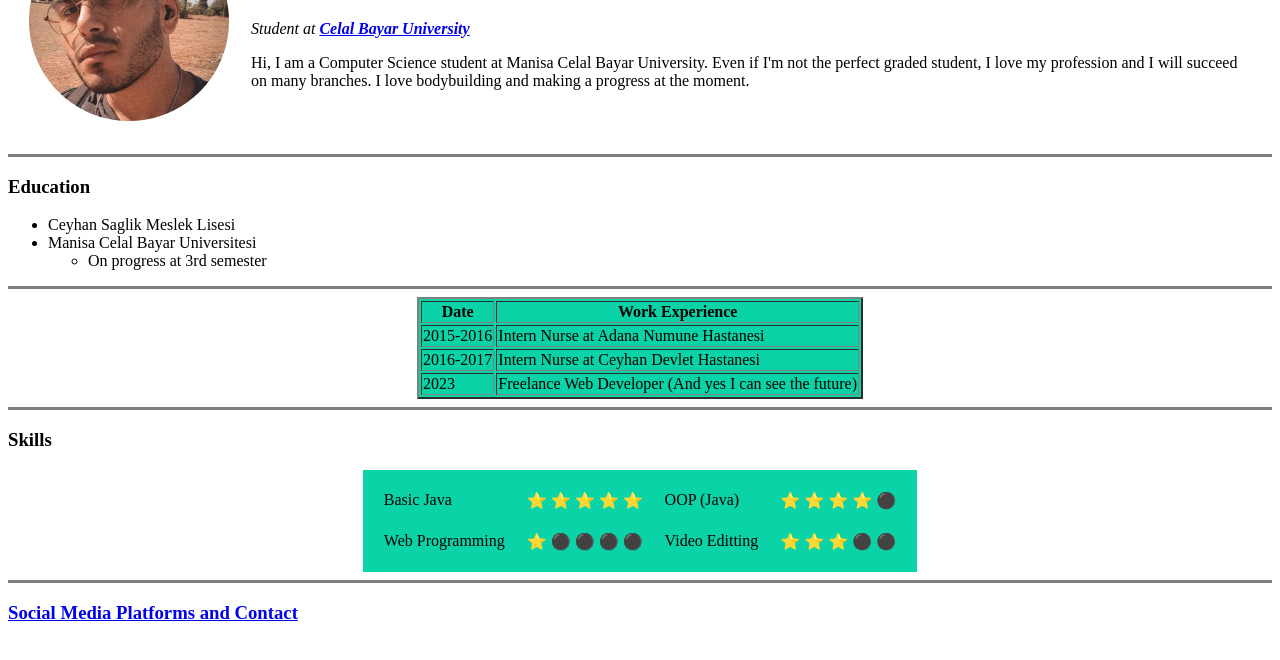
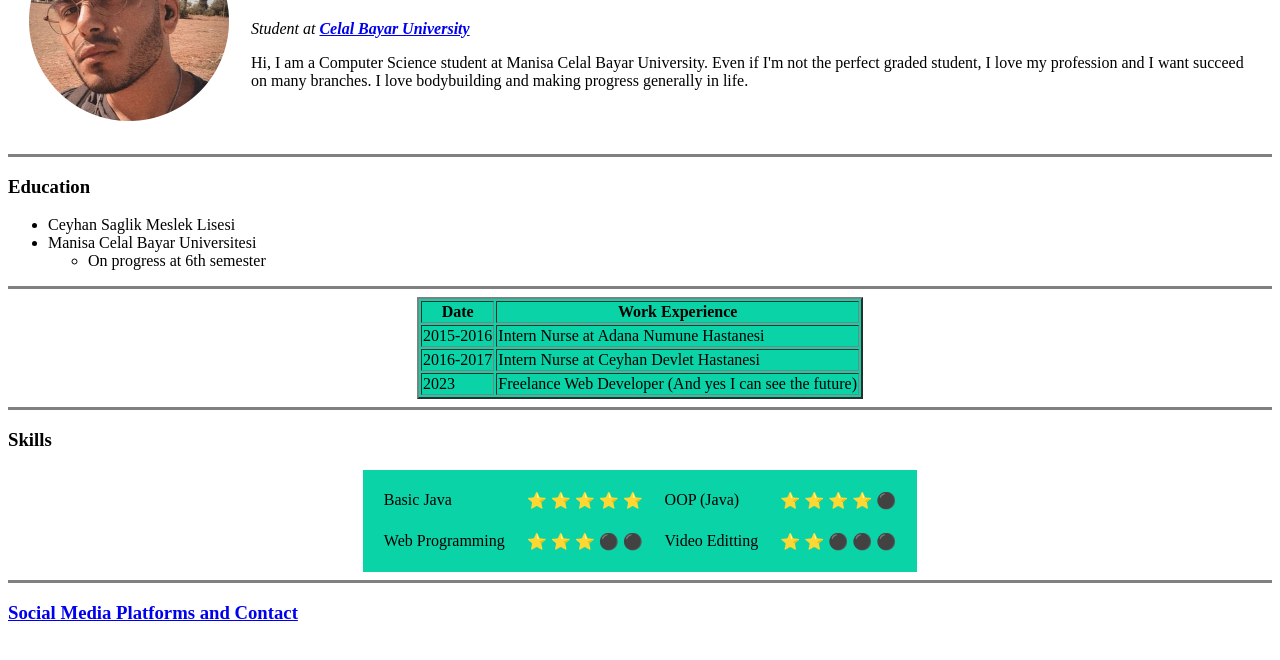
Before and after one commit to HASTOPRAK/cv, a plain HTML site: page index.html in a window 1280 px wide. Shown: the part 108-768 px from the top of the page. Drawn offline with Linux system fonts and the light colour scheme.

Commit message:
Update index.html

```diff
--- a/index.html
+++ b/index.html
@@ -27,8 +27,8 @@
           <p>
             Hi, I am a Computer Science student at Manisa Celal Bayar
             University. Even if I'm not the perfect graded student, I love my
-            profession and I will succeed on many branches. I love bodybuilding
-            and making a progress at the moment.
+            profession and I want succeed on many branches. I love bodybuilding
+            and making progress generally in life.
           </p>
         </td>
       </tr>
@@ -40,7 +40,7 @@
       <li>
         Manisa Celal Bayar Universitesi
         <ul>
-          <li>On progress at 3rd semester</li>
+          <li>On progress at 6th semester</li>
         </ul>
       </li>
     </ul>
@@ -78,9 +78,9 @@
       </tr>
       <tr>
         <td>Web Programming</td>
-        <td>⭐ ⚫ ⚫ ⚫ ⚫</td>
+        <td>⭐ ⭐ ⭐ ⚫ ⚫</td>
         <td>Video Editting</td>
-        <td>⭐ ⭐ ⭐ ⚫ ⚫</td>
+        <td>⭐ ⭐ ⚫ ⚫ ⚫</td>
       </tr>
     </table>
     <hr size="3" noshade />
```
